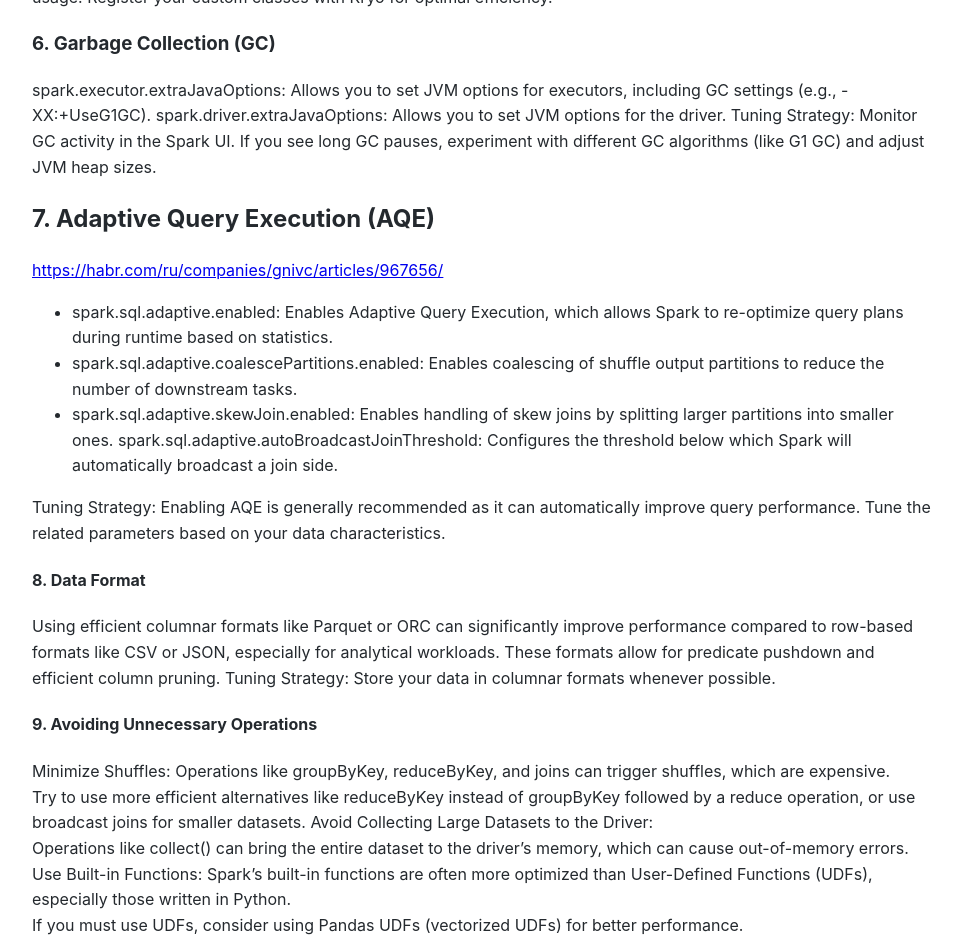
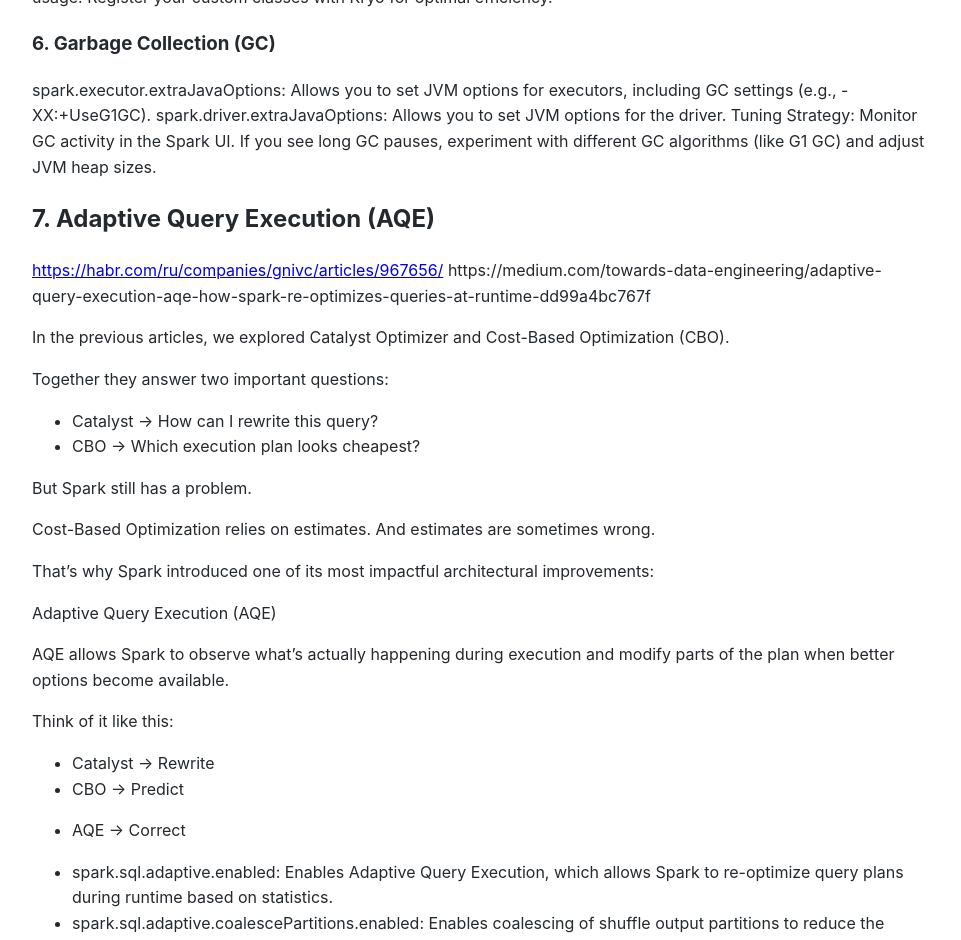
Before and after one commit to Michael-Lubinsky/michael-lubinsky.github.com, a Jekyll site: the page built from spark/spark.md, in a window 1280 px wide and 1400 px high, scrolled down 18303 px. Shown: the top 940 px of the window, without its empty margins (158-1119 px from the left). Built offline with Jekyll 4.4.1, drawn with Linux system fonts in a browser that asks for light colours; our own code applies the rules of GitHub Pages for plain Markdown files; some of the changed text lies outside the part shown.

Commit message:
Update spark.md

```diff
--- a/spark/spark.md
+++ b/spark/spark.md
@@ -666,11 +666,57 @@
 ## 7. Adaptive Query Execution (AQE)
 
 <https://habr.com/ru/companies/gnivc/articles/967656/>
+https://medium.com/towards-data-engineering/adaptive-query-execution-aqe-how-spark-re-optimizes-queries-at-runtime-dd99a4bc767f
+
+In the previous articles, we explored Catalyst Optimizer and Cost-Based Optimization (CBO).
+
+Together they answer two important questions:
+
+- Catalyst → How can I rewrite this query?
+- CBO → Which execution plan looks cheapest?
+
+But Spark still has a problem.
+
+Cost-Based Optimization relies on estimates. And estimates are sometimes wrong.
+
+That’s why Spark introduced one of its most impactful architectural improvements:
+
+Adaptive Query Execution (AQE)
+
+AQE allows Spark to observe what’s actually happening during execution and modify parts of the plan when better options become available.
+
+Think of it like this:
+
+- Catalyst → Rewrite
+- CBO      → Predict
+- AQE      → Correct
 
 - spark.sql.adaptive.enabled: Enables Adaptive Query Execution, which allows Spark to re-optimize query plans during runtime based on statistics.
 - spark.sql.adaptive.coalescePartitions.enabled: Enables coalescing of shuffle output partitions to reduce the number of downstream tasks.
 - spark.sql.adaptive.skewJoin.enabled: Enables handling of skew joins by splitting larger partitions into smaller ones.
-spark.sql.adaptive.autoBroadcastJoinThreshold: Configures the threshold below which Spark will automatically broadcast a join side.
+- spark.sql.adaptive.autoBroadcastJoinThreshold: Configures the threshold below which Spark will automatically broadcast a join side.
+
+  <img width="1100" height="733" alt="image" src="https://github.com/user-attachments/assets/f5384928-5739-4b37-b54f-f997c9304423" />
+
+Instead of blindly following the original plan, Spark now pauses at **shuffle boundaries** and collects runtime statistics.
+
+The key idea is simple:
+
+Runtime statistics are often more accurate than pre-execution estimates.
+
+After a shuffle completes, Spark knows:
+
+Actual row counts
+Actual partition sizes
+Actual data distribution
+Actual shuffle volume
+Using that information, Spark may decide to modify the remaining execution plan.
+
+Importantly: AQE does NOT re-optimize the entire query.
+
+It only adjusts portions of the plan where better decisions can now be made.
+
+
 
 Tuning Strategy: Enabling AQE is generally recommended as it can automatically improve query performance. Tune the related parameters based on your data characteristics.
 
```
